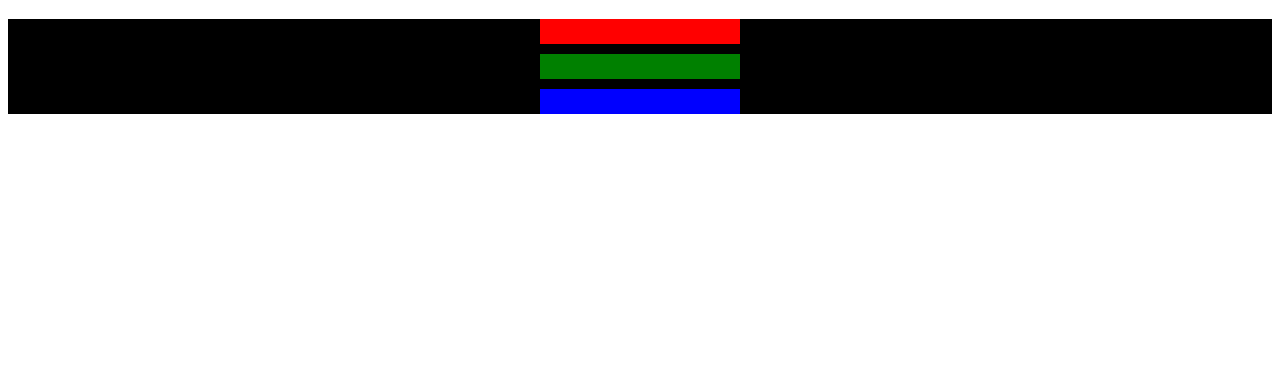
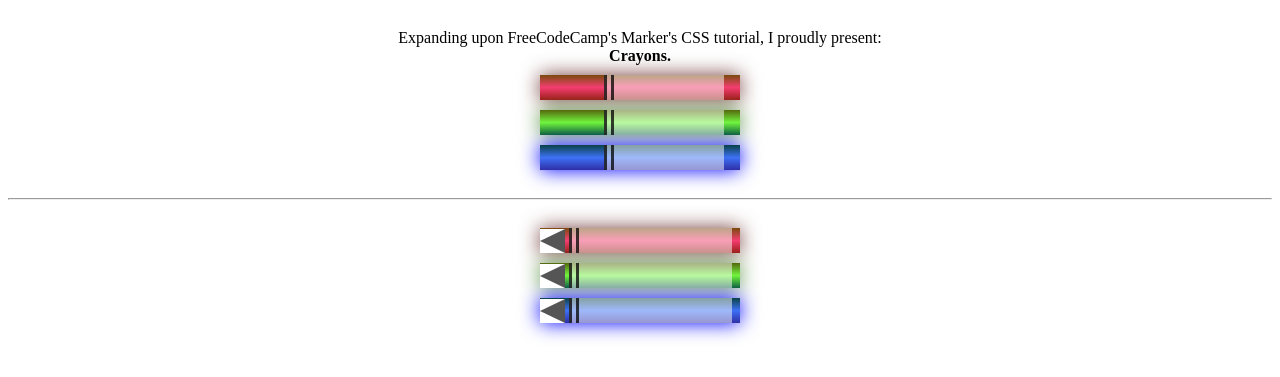
Before and after one commit to ryandagley/TutorialHell, a plain HTML site: page freecodeacademy/responsive-web-design-course/crayons/index.html in a window 1280 px wide. Shown: the part 61-438 px from the top of the page. Drawn offline with Linux system fonts and the light colour scheme.

Commit message:
Adds pointed tips and extends sleeves to create crayons

```diff
--- a/freecodeacademy/responsive-web-design-course/crayons/index.html
+++ b/freecodeacademy/responsive-web-design-course/crayons/index.html
@@ -9,11 +9,40 @@
   <body>
     <h1>CSS Color Markers</h1>
     <div class="container">
-      <div class="marker one">
+      <div class="description">
+        Expanding upon FreeCodeCamp's Marker's CSS tutorial, I proudly present:<br>
+        <strong>Crayons.</strong>
       </div>
-      <div class="marker two">
+      <div class="marker red">
+        <div class="cap"></div>
+        <div class="sleeve"></div>
       </div>
-      <div class="marker three">
+      <div class="marker green">
+        <div class="cap"></div>
+        <div class="sleeve"></div>
+      </div>
+      <div class="marker blue">
+        <div class="cap"></div>
+        <div class="sleeve"></div>
+    </div>
+    </div>
+
+        <hr>
+
+          <div class="container">
+        <div class="crayon red">
+          <div class="tip"></div>
+          <div class="sleeve"></div>
+        </div>
+        <div class="crayon green">
+          <div class="tip"></div>
+          <div class="sleeve"></div>
+        </div>
+        <div class="crayon blue">
+          <div class="tip"></div>
+          <div class="sleeve"></div>
+        </div>
+      </div>
       </div>
     </div>
   </body>
--- a/freecodeacademy/responsive-web-design-course/crayons/styles.css
+++ b/freecodeacademy/responsive-web-design-course/crayons/styles.css
@@ -3,7 +3,12 @@ h1 {
 }
 
 .container {
-    background-color: rgb(0, 0, 0);
+  background-color: rgb(255, 255, 255);
+  padding: 10px 0;
+}
+
+.description {
+  text-align: center;
 }
 
 .marker {
@@ -12,14 +17,68 @@ h1 {
   margin: 10px auto;
 }
 
-  .one {
-    background-color: red;
+.crayon {
+  width: 200px;
+  height: 25px;
+  margin: 10px auto;
 }
 
-  .two {
-    background-color: green;
+.cap {
+  width: 60px;
+  height: 25px;
 }
 
-  .three {
-    background-color: blue;
+.tip {
+  width: 0;
+  height: 0;
+  border-top: 12px solid white;
+  border-right: 25px solid #555;
+  border-bottom: 12px solid white;
 }
+
+.sleeve {
+  width: 110px;
+  height: 25px;
+  background-color: rgba(255, 255, 255, 0.5);
+  border-left: 10px double rgba(0, 0, 0, 0.75);
+}
+
+.crayon .sleeve {
+  width: 153px;
+  height: 25px;
+  background-color: rgba(255, 255, 255, 0.5);
+  border-left: 10px double rgba(0, 0, 0, 0.75);
+}
+
+.cap,
+.sleeve {
+  display: inline-block;
+}
+
+.tip,
+.sleeve {
+  display: inline-block;
+}
+
+.red {
+  background: linear-gradient(
+    rgb(122, 74, 14),
+    rgb(245, 62, 113),
+    rgb(162, 27, 27)
+  );
+  box-shadow: 0 0 20px 0 rgba(83, 14, 14, 0.8);
+}
+
+.green {
+  background: linear-gradient(#55680d, #71f53e, #116c31);
+  box-shadow: 0 0 20px 0 #3b7e20cc;
+}
+
+.blue {
+  background: linear-gradient(
+    hsl(186, 76%, 16%),
+    hsl(223, 90%, 60%),
+    hsl(240, 56%, 42%)
+  );
+  box-shadow: 0 0 20px 0 blue;
+}
```
Lines whose indentation alone changed are shown as unchanged.
